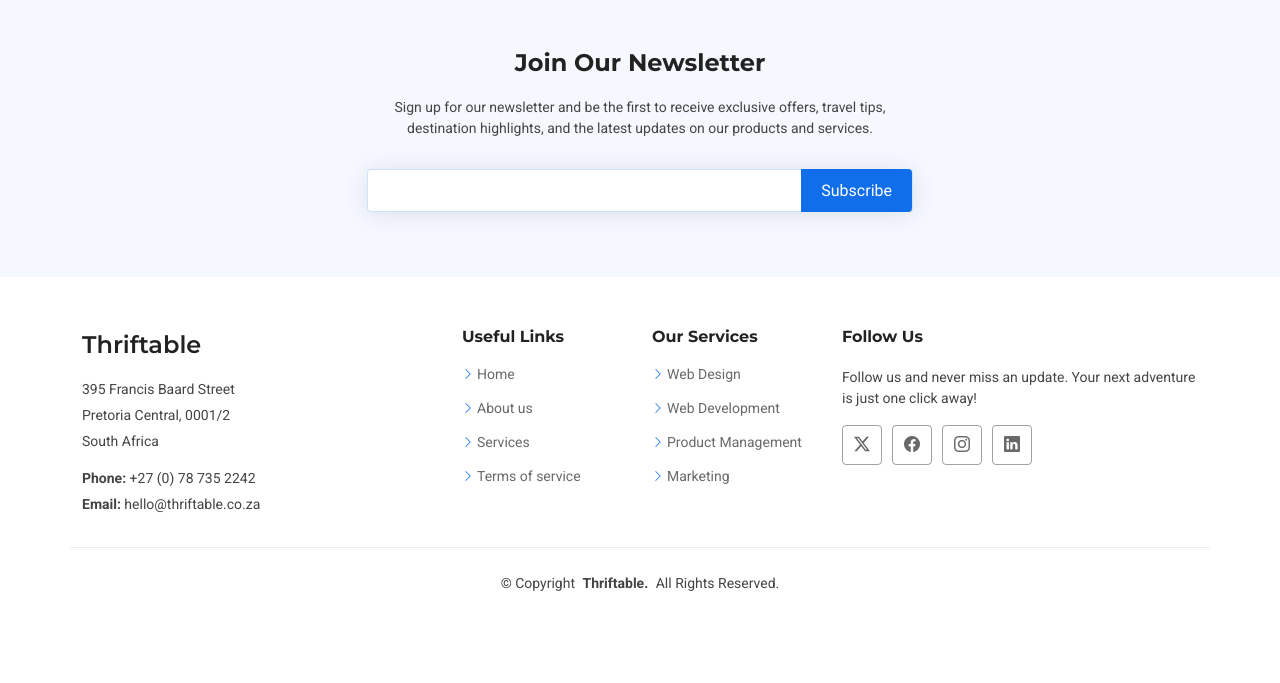
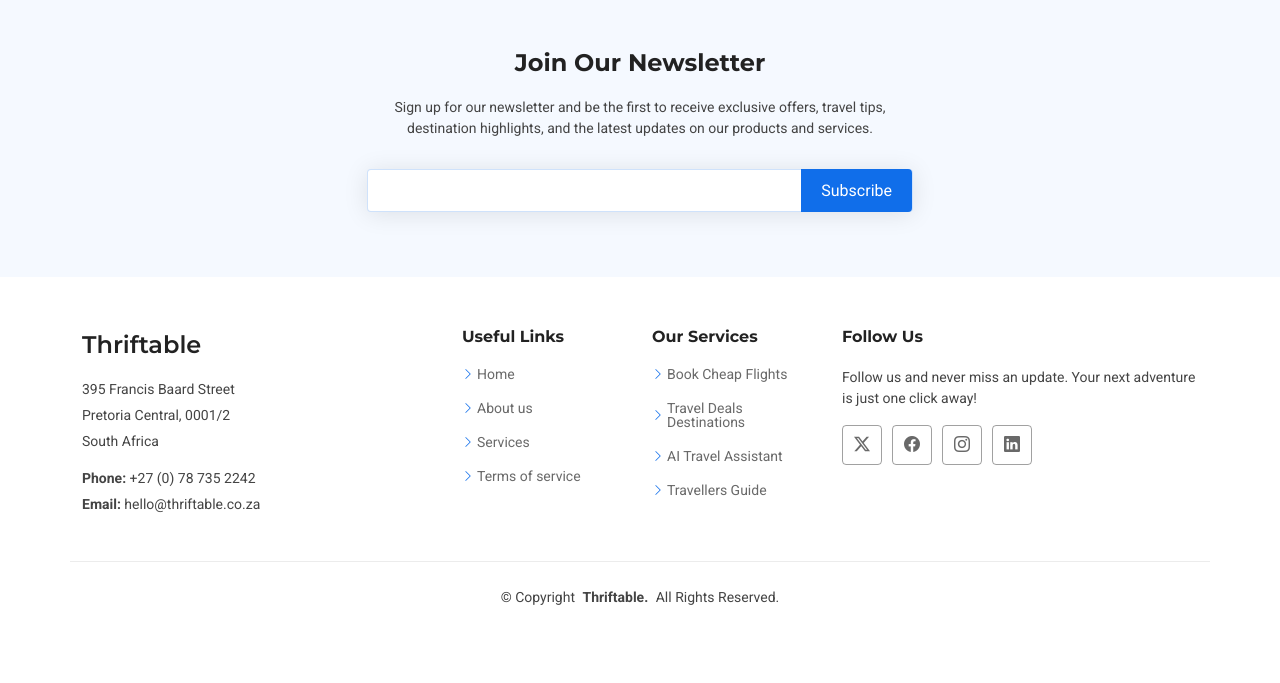
Before and after one commit to Carrington-dev/adventures, a Flask app: page /about in a window 1280 px wide. Shown: the part 2492-3175 px from the top of the page. Before the commit the page ends 3083 px from the top, so only its background shows below. Run offline with Flask 3, Linux system fonts and the light colour scheme; some libraries are stand-ins or nearby versions.

Commit message:
Update base.html
Co-Authored-By: Stemgon <165911512+stemgon@users.noreply.github.com>
Co-Authored-By: Carrington Muleya <79579279+carrington-dev@users.noreply.github.com>

```diff
--- a/src/templates/base.html
+++ b/src/templates/base.html
@@ -127,10 +127,14 @@
         <div class="col-lg-2 col-md-3 footer-links">
           <h4>Our Services</h4>
           <ul>
-            <li><i class="bi bi-chevron-right"></i> <a href="#">Web Design</a></li>
-            <li><i class="bi bi-chevron-right"></i> <a href="#">Web Development</a></li>
-            <li><i class="bi bi-chevron-right"></i> <a href="#">Product Management</a></li>
-            <li><i class="bi bi-chevron-right"></i> <a href="#">Marketing</a></li>
+            <li><i class="bi bi-chevron-right"></i> <a href="#">Book Cheap Flights
+              </a></li>
+            <li><i class="bi bi-chevron-right"></i> <a href="#">Travel Deals
+              Destinations</a></li>
+            <li><i class="bi bi-chevron-right"></i> <a href="#">AI Travel Assistant
+              </a></li>
+            <li><i class="bi bi-chevron-right"></i> <a href="#">
+              Travellers Guide</a></li>
           </ul>
         </div>
 
```
